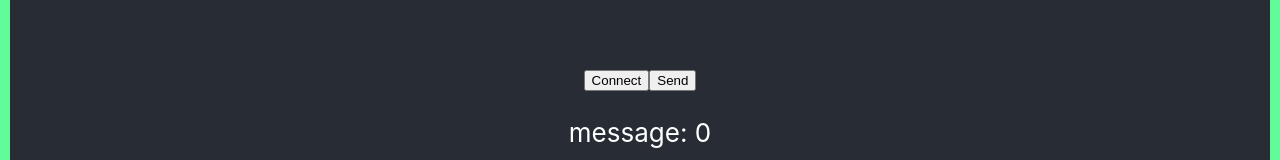
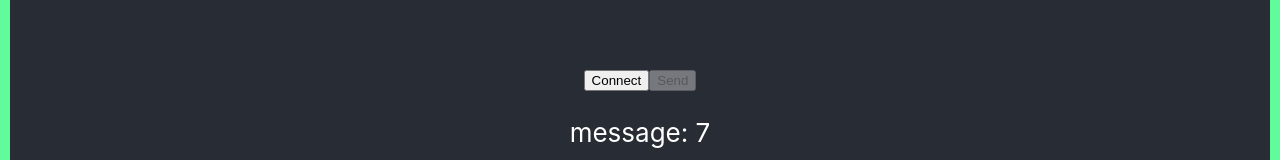
Before and after one commit to ThinDrew/vs-hardware-connect, a React (Create React App) app: page / in a window 1280 px wide. Shown: the part 236-396 px from the top of the page. Built offline with nearby package versions, Linux system fonts and the light colour scheme.

Commit message:
Создал кнопку реагирующую на сигнал connect, disconnect

```diff
--- a/src/MainPage.tsx
+++ b/src/MainPage.tsx
@@ -2,14 +2,24 @@ import React, { Component } from "react";
 
 interface IMainPageState {
     count: number;
+    isConnect: boolean;
 }
 
 export default class MainPage extends Component<{}, IMainPageState>{
+    timerId: any;
+
     constructor (props: any){
         super(props);
         this.state = {
-            count: 0
+            count: 0,
+            isConnect: false
         }
+    }
+
+    connect(e: any){
+        this.setState((state) => ({
+            isConnect: !state.isConnect
+        }));
     }
 
     incCounter(e: any) {
@@ -18,11 +28,22 @@ export default class MainPage extends Component<{}, IMainPageState>{
         }))
     }
 
+    componentDidMount(): void {
+        this.timerId = setInterval(
+            (e: any) => this.incCounter(e),
+            1000
+        )
+    }
+
+    componentWillUnmount(): void {
+        clearInterval(this.timerId);
+    }
+
     render(): React.ReactNode {
         return(
             <div>
-                <input type="button" value="Connect" onClick={(e) => this.incCounter(e)}/>
-                <input type="button" value="Send"/>
+                <input type="button" value={this.state.isConnect? "Disconnect" : "Connect"} onClick={(e) => this.connect(e)}/>
+                <input type="button" value="Send" disabled={!this.state.isConnect}/>
                 <p>message: {this.state.count}</p>
                 <p>status:</p>
                 <p>text:</p>
```
